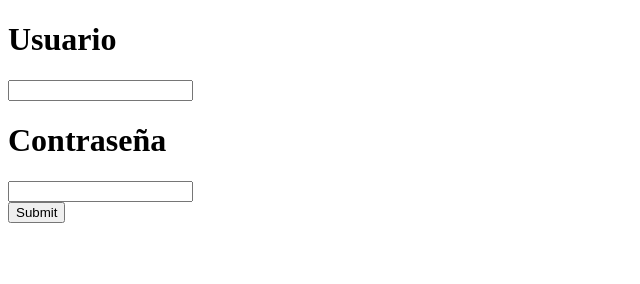
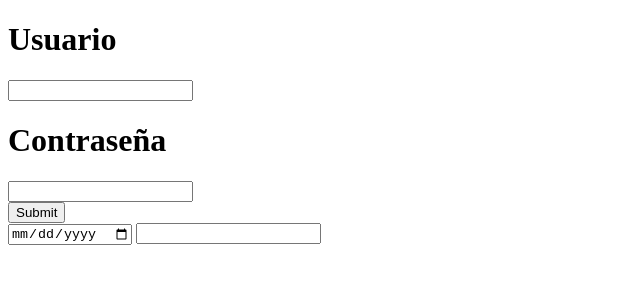
Before and after one commit to CamiloCamargoCa/ProyectoPrueba, a plain HTML site: page index2.html in a window 1280 px wide. Shown: the whole page, without its empty margins (0-640 px from the left). Drawn offline with Linux system fonts and the light colour scheme.

Commit message:
text commit

```diff
--- a/index2.html
+++ b/index2.html
@@ -13,6 +13,9 @@
 	<input type="text">
 	<br>
 	<input type="submit">
-
+	<form action="">
+	<input type="date">
+	<input type="email">
+	</form>
 </body>
 </html>
```
Also changed, not shown: index.html (+4 -3 lines).
